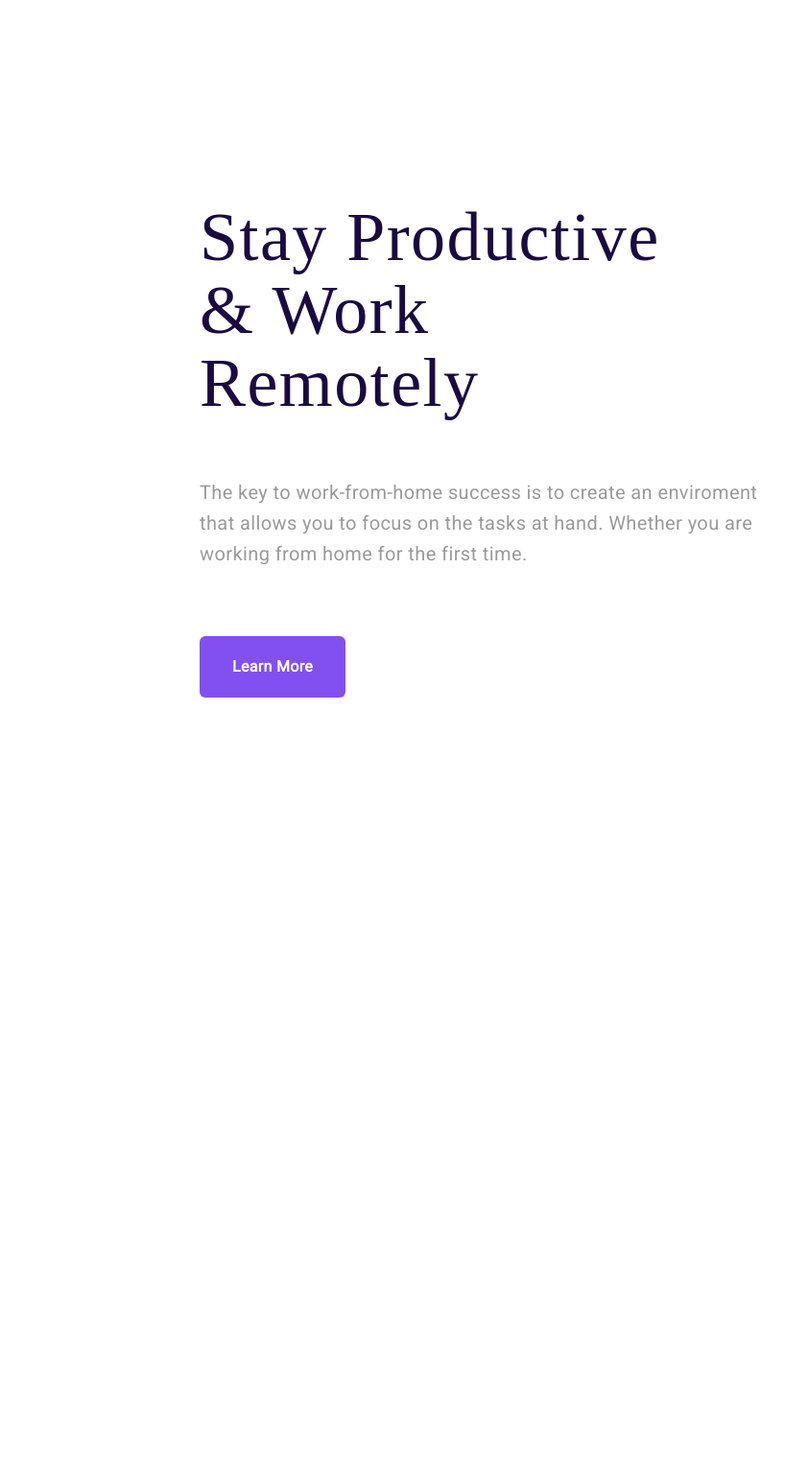
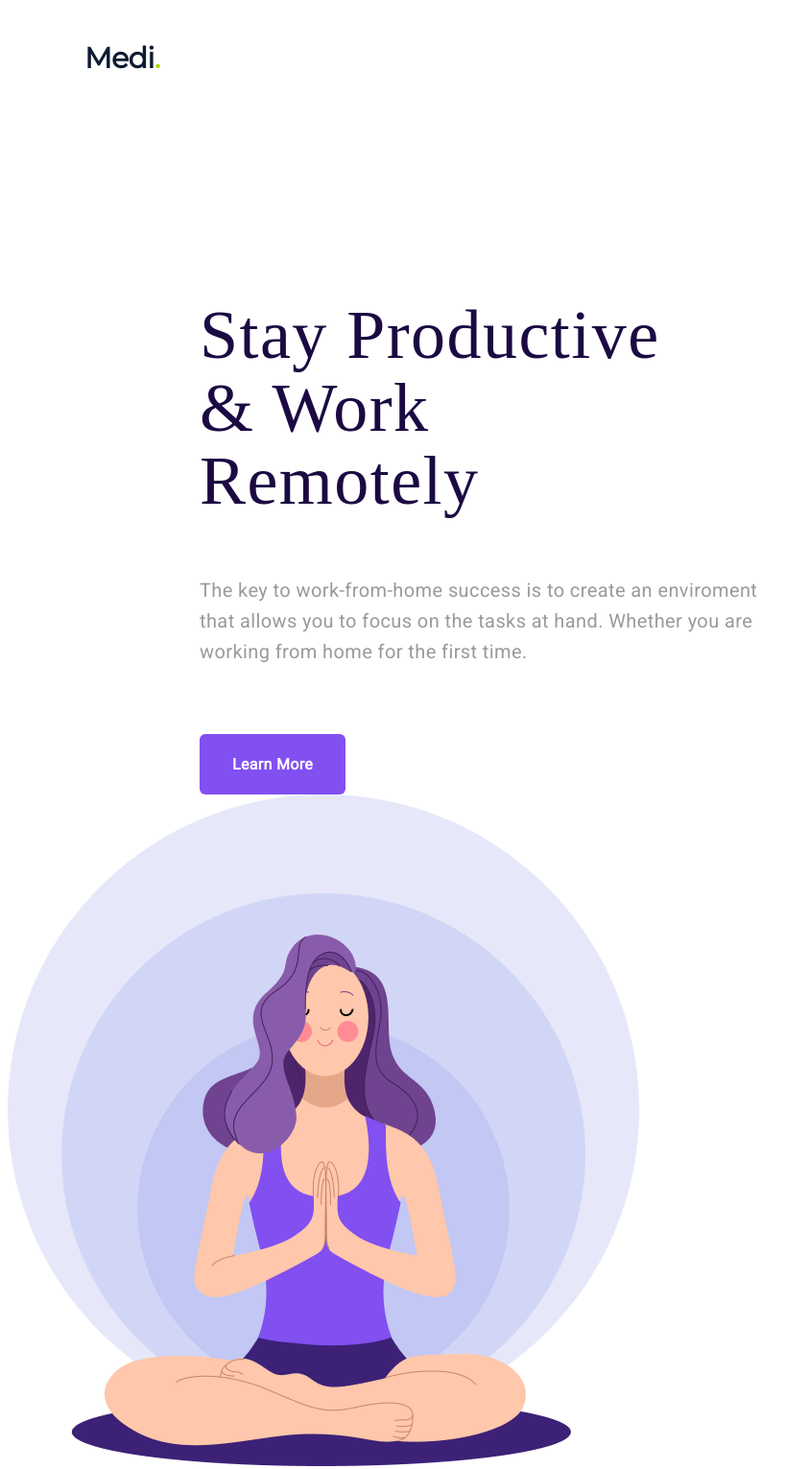
Before and after one commit to kerjenrob/medi-3, a plain HTML site: page index.html in a window 1280 px wide. Shown: the whole page at 96% size, without its empty margins (0-843 px from the left). Before the commit the page ends 800 px from the top, so only its background shows below. Drawn offline with Linux system fonts and the light colour scheme; a web font is replaced by a local one.

Commit message:
logo section one and two working

```diff
--- a/index.html
+++ b/index.html
@@ -11,7 +11,9 @@
     <title>Medi frame 8</title>
 </head>
 <body>
-    <header></header>
+    <header>
+        <h2 class="logo">Medi<span class="logo-dot">.</span></h2>
+    </header>
 
     <main>
         <section>
@@ -23,7 +25,7 @@
         </section>
 
         <section>
-            <img src="" alt="">
+            <img src="images/yoga.png" alt="purple yoga picture">
         </section>
     </main>
 
```
Also changed, not shown: images/yoga.png (added).
